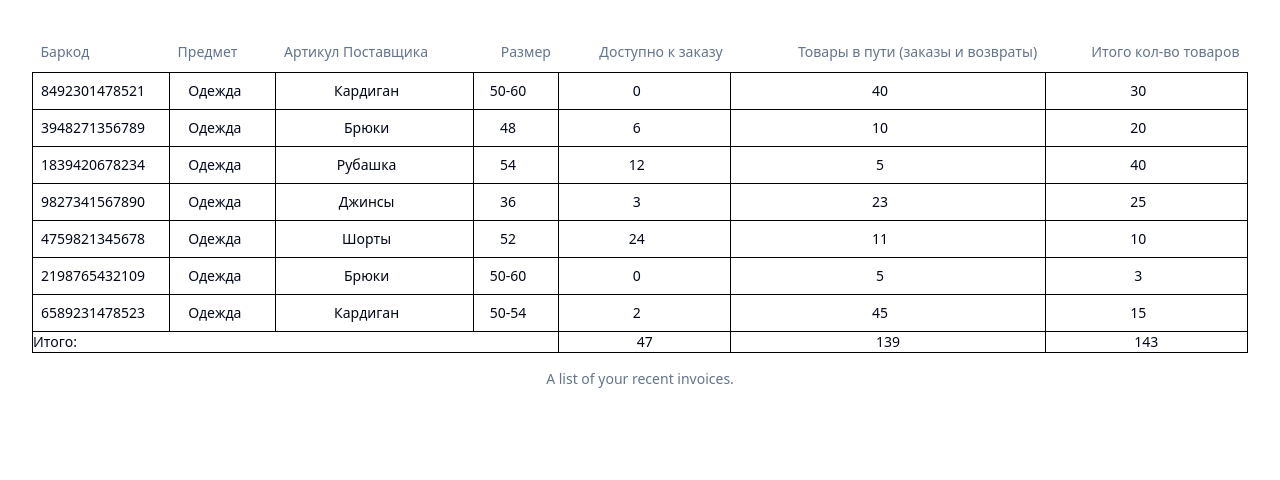
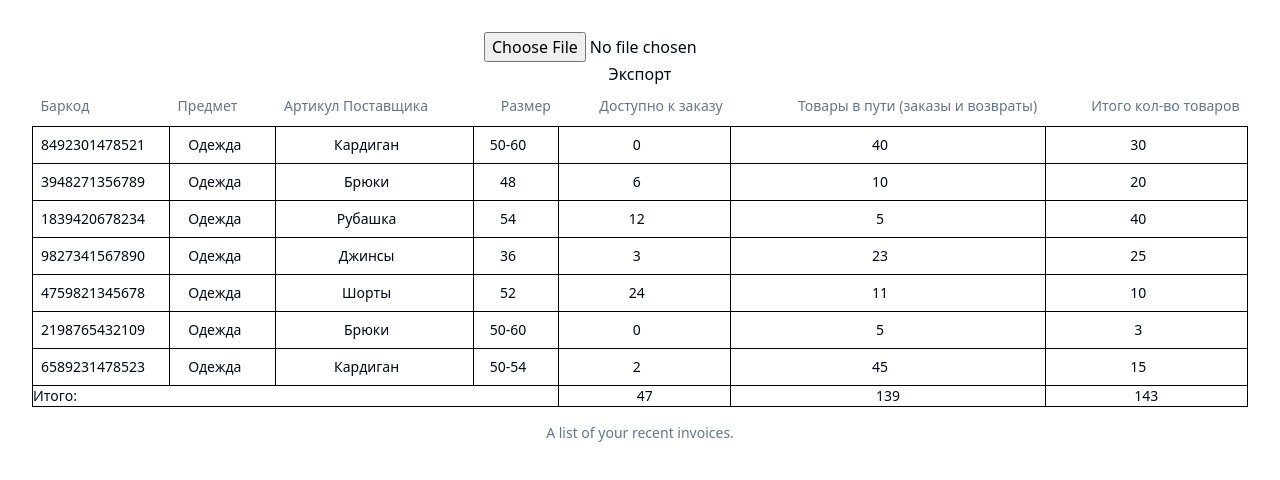
Before and after one commit to garold664/react-table-data-test, a React (Vite) app: page / in a window 1280 px wide. Shown: the top 480 px of the page. Built offline with nearby package versions, Linux system fonts and the light colour scheme.

Commit message:
implement export functionality

```diff
--- a/src/components/EditableCell.tsx
+++ b/src/components/EditableCell.tsx
@@ -34,15 +34,11 @@ const EditableCell = memo(
       }
     }, [isBeingEdited, isEdited]);
 
-    const onTextareaChange = (e: React.ChangeEvent<HTMLTextAreaElement>) =>
-      // setValue(typeof children === 'number' ? +e.target.value : e.target.value);
-      {
+    const onTextareaChange = (e: React.ChangeEvent<HTMLTextAreaElement>) => {
       setValue(e.target.value);
       if (typeof children === 'number') {
         if (isNaN(+e.target.value)) {
-            // console.log(typeof children, value);
           setError('Значение должно быть числом');
-            // return;
         } else {
           setError(null);
         }
--- a/src/components/ProductsTable.tsx
+++ b/src/components/ProductsTable.tsx
@@ -42,6 +42,43 @@ export default function ProductsTable() {
   );
 
   return (
+    <>
+      <form action="">
+        <input
+          type="file"
+          name=""
+          id=""
+          onChange={(e: React.ChangeEvent<HTMLInputElement>) => {
+            const file = e.target.files?.[0];
+            if (!file) return;
+            // console.log(file);
+            if (file.type !== 'application/json') return;
+            // console.log(file.type === 'application/json');
+            const reader = new FileReader();
+            reader.onload = (e: ProgressEvent<FileReader>) => {
+              const jsonData = JSON.parse(e.target?.result as string);
+              setTableData(jsonData);
+            };
+            reader.readAsText(file);
+          }}
+        />
+      </form>
+      <button
+        onClick={() => {
+          const textFile = new Blob([JSON.stringify(tableData, null, 2)], {
+            type: 'text/plain;charset=utf-8',
+          });
+
+          const href = URL.createObjectURL(textFile);
+          const link = document.createElement('a');
+          link.target = '_blank';
+          link.download = 'data.json';
+          link.href = href;
+          link.click();
+        }}
+      >
+        Экспорт
+      </button>
       <Table>
         <TableCaption>A list of your recent invoices.</TableCaption>
         <TableHeader>
@@ -69,7 +106,6 @@ export default function ProductsTable() {
               >
                 {item.barcode}
               </EditableCell>
-
               <EditableCell
                 update={updateTableData}
                 setEditedId={setEditedId}
@@ -79,7 +115,6 @@ export default function ProductsTable() {
               >
                 {item.type}
               </EditableCell>
-
               <EditableCell
                 update={updateTableData}
                 setEditedId={setEditedId}
@@ -89,7 +124,6 @@ export default function ProductsTable() {
               >
                 {item.name}
               </EditableCell>
-
               <EditableCell
                 update={updateTableData}
                 setEditedId={setEditedId}
@@ -99,7 +133,6 @@ export default function ProductsTable() {
               >
                 {item.size}
               </EditableCell>
-
               <EditableCell
                 update={updateTableData}
                 setEditedId={setEditedId}
@@ -109,7 +142,6 @@ export default function ProductsTable() {
               >
                 {item.available}
               </EditableCell>
-
               <EditableCell
                 update={updateTableData}
                 setEditedId={setEditedId}
@@ -119,7 +151,6 @@ export default function ProductsTable() {
               >
                 {item.inTransit}
               </EditableCell>
-
               <EditableCell
                 update={updateTableData}
                 setEditedId={setEditedId}
@@ -141,5 +172,6 @@ export default function ProductsTable() {
           </TableRow>
         </TableBody>
       </Table>
+    </>
   );
 }
```
Lines whose indentation alone changed are shown as unchanged.
